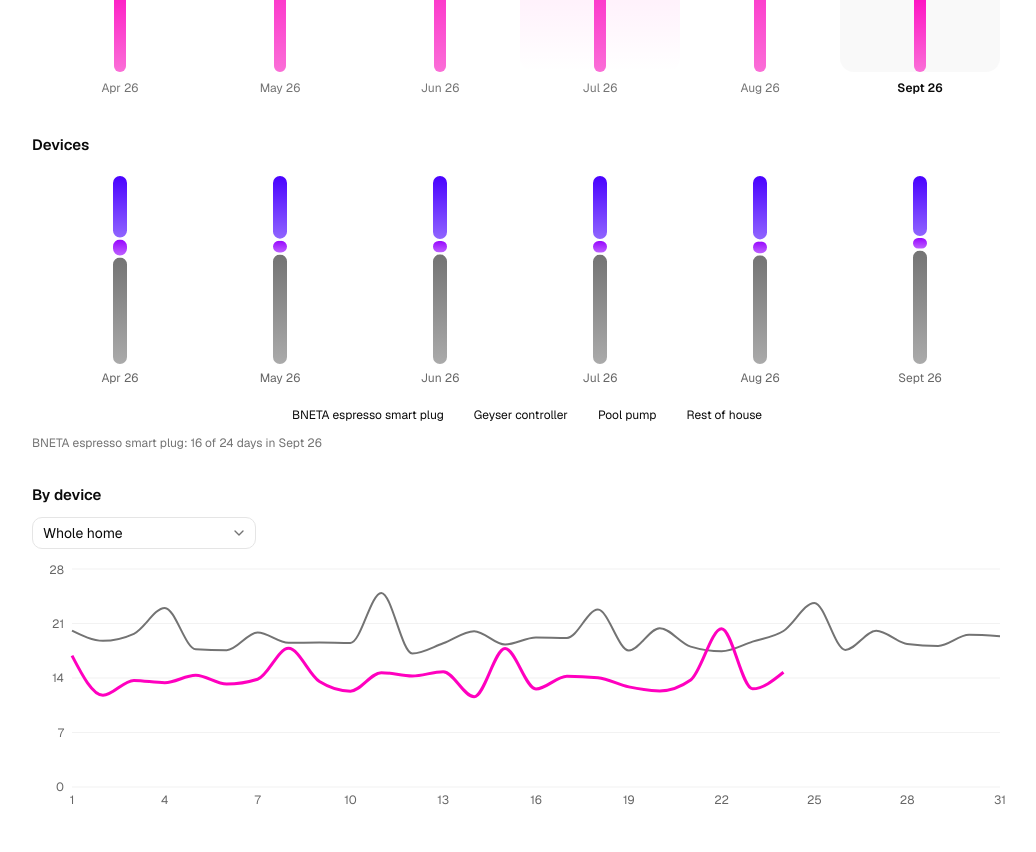
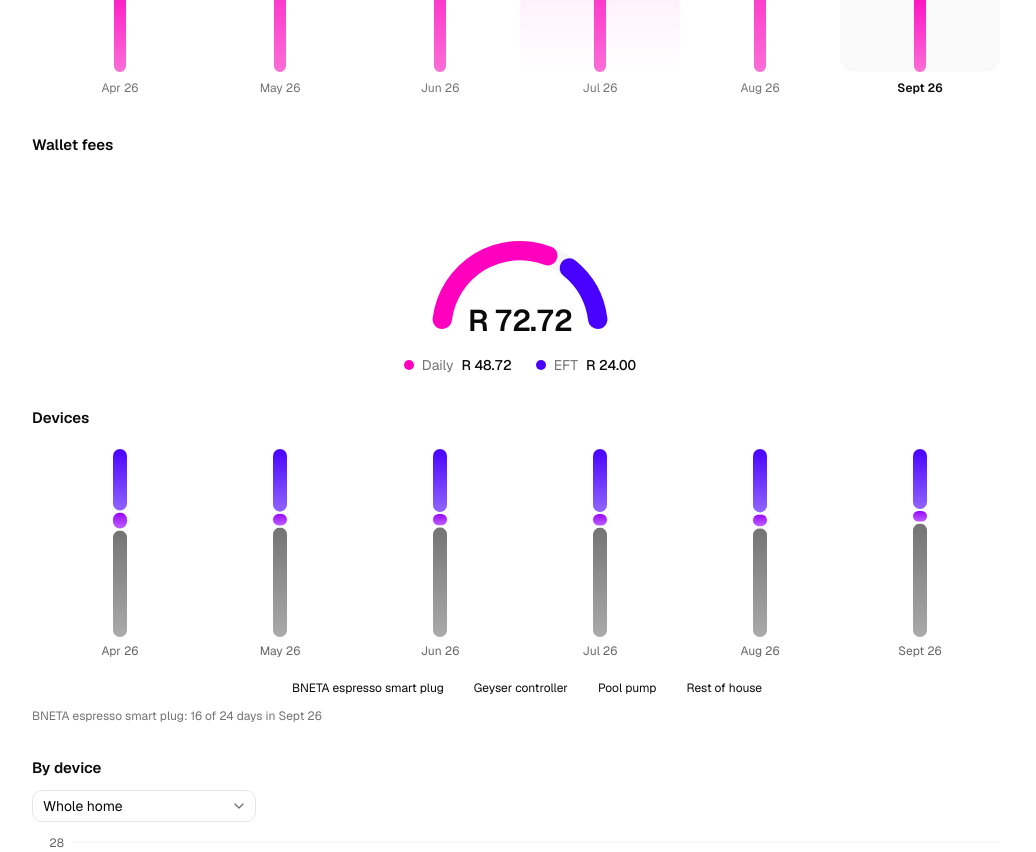
Before and after one commit to gustav2811/personal-finance, a Next.js app in the folder apps/dashboard/: page /dev/ui in a window 1280 px wide. Shown: the part 2680-3532 px from the top of the page, without its empty margins (120-1156 px from the left). Built offline with nearby package versions, Linux system fonts and the light colour scheme.

Commit message:
Add a wallet fees gauge split into daily and EFT fees.

```diff
--- a/apps/dashboard/domain/consumption/energy-model.ts
+++ b/apps/dashboard/domain/consumption/energy-model.ts
@@ -438,3 +438,22 @@ export function buildDeviceDaily(
   }
   return points
 }
+
+export type WalletFees = { total: number; eft: number; daily: number }
+
+// ISMRT does not type its fees. EFT fees are the ones whose description says EFT, and the
+// rest are the daily subscription fee.
+export function buildWalletFees(ledgerEntries: LedgerRead[], month: string): WalletFees {
+  const fees: WalletFees = { daily: 0, eft: 0, total: 0 }
+  for (const entry of ledgerEntries) {
+    const key = incurredKey(entry)
+    if (!key || monthKey(key) !== month) continue
+    if (entry.utility_type !== "wallet" || entry.entry_type !== "fee" || entry.direction !== "debit") {
+      continue
+    }
+    if (/\bEFT\b/i.test(entry.description ?? "")) fees.eft += entry.amount
+    else fees.daily += entry.amount
+    fees.total += entry.amount
+  }
+  return fees
+}
--- /dev/null
+++ b/apps/dashboard/domain/consumption/wallet-fees-chart.tsx
@@ -0,0 +1,74 @@
+"use client"
+
+import { Pie, PieChart } from "recharts"
+import { ChartContainer, type ChartConfig } from "@/components/ui/chart"
+import type { WalletFees } from "@/domain/consumption/energy-model"
+import { formatMoney } from "@/lib/format/money"
+
+const feesConfig = {
+  daily: { color: "var(--chart-1)", label: "Daily fees" },
+  eft: { color: "var(--chart-3)", label: "EFT fees" },
+  track: { color: "var(--muted)", label: "Track" },
+} satisfies ChartConfig
+
+// Half-ring gauge with separated segments and the total in the centre, after Smart Charts 10.
+export function WalletFeesChart({ fees }: { fees: WalletFees }) {
+  const segments = [
+    { fill: "var(--color-daily)", key: "daily", value: fees.daily },
+    { fill: "var(--color-eft)", key: "eft", value: fees.eft },
+  ].filter((segment) => segment.value > 0)
+
+  return (
+    <div className="space-y-3">
+      <div className="relative">
+        <ChartContainer className="aspect-auto h-44 w-full" config={feesConfig}>
+          <PieChart margin={{ bottom: 0, top: 0 }}>
+            <Pie
+              cornerRadius={10}
+              cx="50%"
+              cy="92%"
+              data={[{ key: "track", value: 1 }]}
+              dataKey="value"
+              endAngle={0}
+              fill="var(--color-track)"
+              innerRadius="78%"
+              isAnimationActive={false}
+              outerRadius="100%"
+              startAngle={180}
+              stroke="none"
+            />
+            <Pie
+              cornerRadius={10}
+              cx="50%"
+              cy="92%"
+              data={segments}
+              dataKey="value"
+              endAngle={0}
+              innerRadius="78%"
+              nameKey="key"
+              outerRadius="100%"
+              paddingAngle={segments.length > 1 ? 4 : 0}
+              startAngle={180}
+              stroke="none"
+            />
+          </PieChart>
+        </ChartContainer>
+        <p className="type-numeric pointer-events-none absolute inset-x-0 bottom-1 text-center text-3xl font-semibold tracking-tight">
+          {formatMoney(fees.total, 2)}
+        </p>
+      </div>
+      <dl className="flex justify-center gap-6 text-sm">
+        <div className="flex items-center gap-2">
+          <span className="size-2.5 rounded-full" style={{ background: "var(--chart-1)" }} />
+          <dt className="text-muted-foreground">Daily</dt>
+          <dd className="type-numeric font-medium">{formatMoney(fees.daily, 2)}</dd>
+        </div>
+        <div className="flex items-center gap-2">
+          <span className="size-2.5 rounded-full" style={{ background: "var(--chart-3)" }} />
+          <dt className="text-muted-foreground">EFT</dt>
+          <dd className="type-numeric font-medium">{formatMoney(fees.eft, 2)}</dd>
+        </div>
+      </dl>
+    </div>
+  )
+}
--- a/apps/dashboard/features/utilities/energy-panel.tsx
+++ b/apps/dashboard/features/utilities/energy-panel.tsx
@@ -20,6 +20,7 @@ import {
   buildMonths,
   buildMtd,
   buildRateSteps,
+  buildWalletFees,
   buildWeekdays,
   earliestMonth,
   HOME_TARGET,
@@ -28,6 +29,7 @@ import {
 } from "@/domain/consumption/energy-model"
 import { MonthBars } from "@/domain/consumption/month-bars"
 import { MtdChart, type MtdMetric } from "@/domain/consumption/mtd-chart"
+import { WalletFeesChart } from "@/domain/consumption/wallet-fees-chart"
 import { WeekdayChart } from "@/domain/consumption/weekday-chart"
 import type { EnergyData } from "@/features/utilities/queries"
 import { localDateKey, shortDate } from "@/lib/format/date"
@@ -86,6 +88,10 @@ function EnergyBody({
   const deviceDaily = useMemo(
     () => buildDeviceDaily(data.readings, target, currentMonth),
     [data.readings, target, currentMonth],
+  )
+  const walletFees = useMemo(
+    () => buildWalletFees(data.ledgerEntries, currentMonth),
+    [data.ledgerEntries, currentMonth],
   )
   const weekdays = useMemo(() => buildWeekdays(days, currentMonth), [days, currentMonth])
 
@@ -177,6 +183,10 @@ function EnergyBody({
         />
       </Section>
 
+      <Section title="Wallet fees">
+        <WalletFeesChart fees={walletFees} />
+      </Section>
+
       <Section title="Devices">
         <DeviceShareChart share={share} />
         {share.gaps.slice(-2).map((gap) => (
--- a/apps/dashboard/features/utilities/mock-data.ts
+++ b/apps/dashboard/features/utilities/mock-data.ts
@@ -134,7 +134,13 @@ export function buildMockEnergyData(now: Date): EnergyData {
       "meter",
     )
     addLedger(
-      { amount: 2.03, direction: "debit", entry_type: "fee", utility_type: "wallet" },
+      {
+        amount: 2.03,
+        description: "SUMS WORLDS VIEW BC SUBSCRIPTION FEE",
+        direction: "debit",
+        entry_type: "fee",
+        utility_type: "wallet",
+      },
       start,
       "wallet",
     )
@@ -146,7 +152,13 @@ export function buildMockEnergyData(now: Date): EnergyData {
         "wallet",
       )
       addLedger(
-        { amount: 8, direction: "debit", entry_type: "fee", utility_type: "wallet" },
+        {
+          amount: 8,
+          description: "SUMS EFT FEE",
+          direction: "debit",
+          entry_type: "fee",
+          utility_type: "wallet",
+        },
         at,
         "wallet",
       )
```
